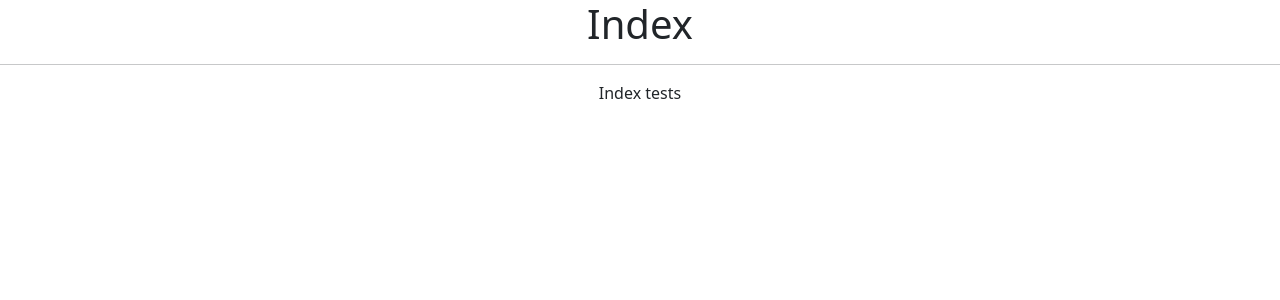
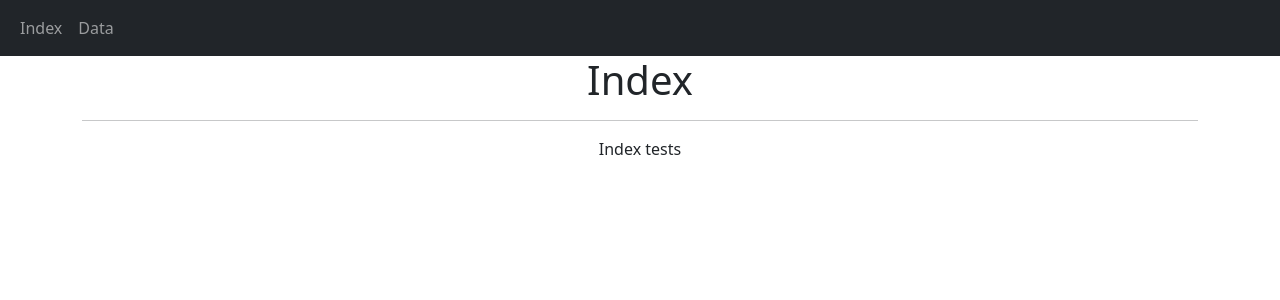
Before and after one commit to reinisdreska/Flask-data, a Flask app: page / in a window 1280 px wide. Shown: the top 300 px of the page. Run offline with Flask 2, Linux system fonts and the light colour scheme.

Commit message:
css strada

```diff
--- a/templates/base.html
+++ b/templates/base.html
@@ -4,10 +4,28 @@
     <head>
         <title>{{ title }}</title>
         <link href="https://cdn.jsdelivr.net/npm/bootstrap@5.0.1/dist/css/bootstrap.min.css" rel="stylesheet" integrity="sha384-+0n0xVW2eSR5OomGNYDnhzAbDsOXxcvSN1TPprVMTNDbiYZCxYbOOl7+AMvyTG2x" crossorigin="anonymous">
-        <link rel="stylesheet" type="text/css" href="static/style.css" />
+        <link rel="stylesheet" href="static/style.css">
     </head>
     <body>
-        <div class="content">
+        <nav class="navbar navbar-expand-md navbar-dark bg-dark">
+            <div class="container-fluid">
+                <button class="navbar-toggler" data-toggle="collapse" data-target="#collapse_target ">
+                    <span class="navbar-toggler-icon"></span>
+                </button>
+                <div class="collapse navbar-collapse" id="collapse_target">
+                    <ul class="navbar-nav">
+                        <li class="nav-item">
+                            <a class="nav-link" href="/">Index</a>
+                        </li>
+                        <li class="nav-item">
+                            <a class="nav-link" href="/data">Data</a>
+                        </li>
+                    </ul>
+                </div>
+            </div>
+        </nav>
+
+        <div class="container">
             <h1>{{ title }}</h1>
             <hr>
             {% block content %}{% endblock %}
--- a/templates/data.html
+++ b/templates/data.html
@@ -3,3 +3,7 @@
 {% block content %}
     <p>Data tests</p>
 {% endblock %}
+
+<!-- {% block scripts %}
+
+{% endblock %} -->
```
